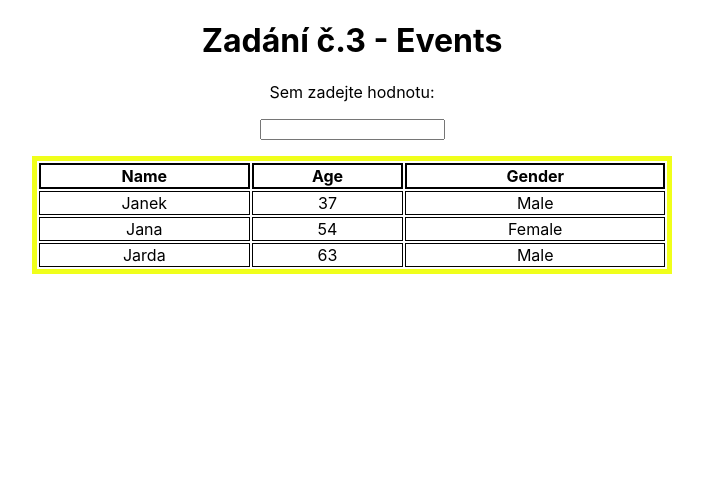
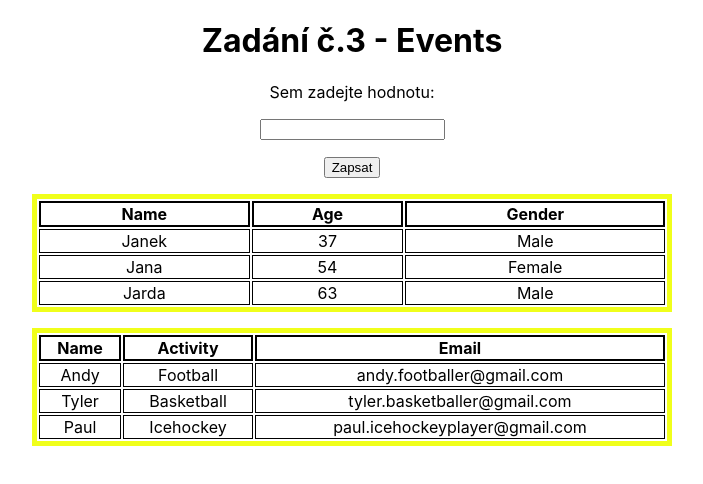
Before and after one commit to LilTilt78/reactjs_bootstrap_project, a React (Create React App) app in the folder informatika-projekt/: page / in a window 1280 px wide. Shown: the top 484 px of the page, without its empty margins (288-991 px from the left). Built offline with nearby package versions, Linux system fonts and the light colour scheme.

Commit message:
Progress z hodiny

```diff
--- a/informatika-projekt/src/App.js
+++ b/informatika-projekt/src/App.js
@@ -5,10 +5,15 @@ import { useState } from 'react';
 
 
 function App() {
-  const udaje = [
+  const udaje1 = [
     { name: "Janek", age: 37, gender: "Male" },
     { name: "Jana", age: 54, gender: "Female" },
     { name: "Jarda", age: 63, gender: "Male"},
+  ]
+  const udaje2 = [
+    { name: "Andy", activity: "Football", email: "andy.footballer@gmail.com" },
+    { name: "Tyler", activity: "Basketball", email: "tyler.basketballer@gmail.com" },
+    { name: "Paul", activity: "Icehockey", email: "paul.icehockeyplayer@gmail.com"},
   ]
   const [data,setData] = useState(null)
   const [zapsat,setZapsano] = useState(false)
@@ -22,12 +27,12 @@ function App() {
       <Title name='Events'/>
       <p>Sem zadejte hodnotu:</p>
       <input type='text' onChange={getData}/>
-      {/* <p><button onClick={()=>setZapsano(true)}>Zapsat do tabulky</button></p>
+      <p><button onClick={()=>setZapsano(true)}>Zapsat</button></p>
       {
         zapsat?         // tohle popisuje if(zapsat == true)
         <p>{data}</p>
         :null           // tohle je else
-      } */}
+      }
       <p></p>
       <table className='center'>
         <tr>
@@ -35,12 +40,30 @@ function App() {
           <th>Age</th>
           <th>Gender</th>
         </tr>
-        {udaje.map((val, key) => {
+        {udaje1.map((val, key) => {
           return (
             <tr key={key}>
               <td>{val.name}</td>
               <td>{val.age}</td>
               <td>{val.gender}</td>
+            </tr>
+          )
+        })}
+      </table>
+      <p></p>
+      <p></p>
+      <table className='center'>
+        <tr>
+          <th>Name</th>
+          <th>Activity</th>
+          <th>Email</th>
+        </tr>
+        {udaje2.map((val, key) => {
+          return (
+            <tr key={key}>
+              <td>{val.name}</td>
+              <td>{val.activity}</td>
+              <td>{val.email}</td>
             </tr>
           )
         })}
--- /dev/null
+++ b/informatika-projekt/src/components/Table.json
@@ -0,0 +1,5 @@
+[
+    { "name": "Andy", "activity": "Football", "email": "andy.footballer@gmail.com" },
+    { "name": "Tyler", "activity": "Basketball", "email": "tyler.basketballer@gmail.com" },
+    { "name": "Paul", "activity": "Icehockey", "email": "paul.icehockeyplayer@gmail.com"}
+  ]
```
Also changed, not shown: informatika-projekt/src/components/Table.js (added).
